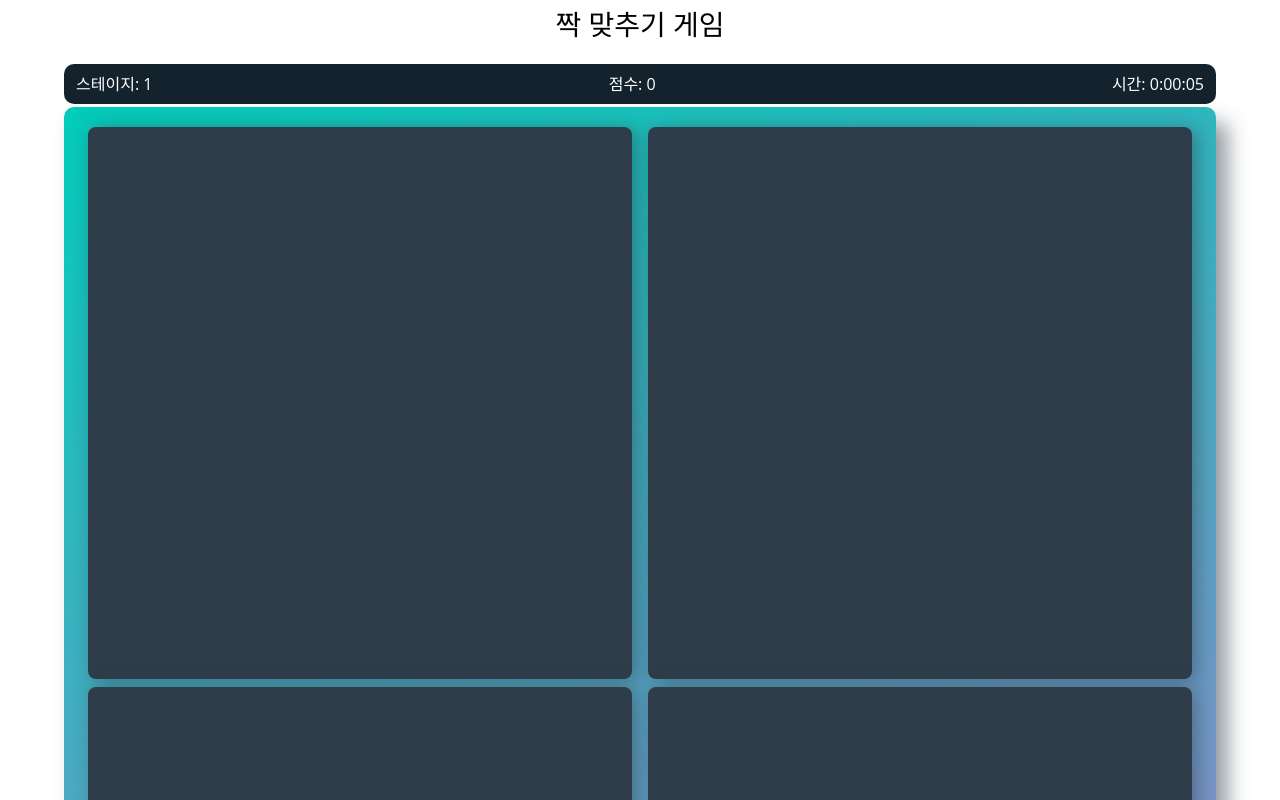
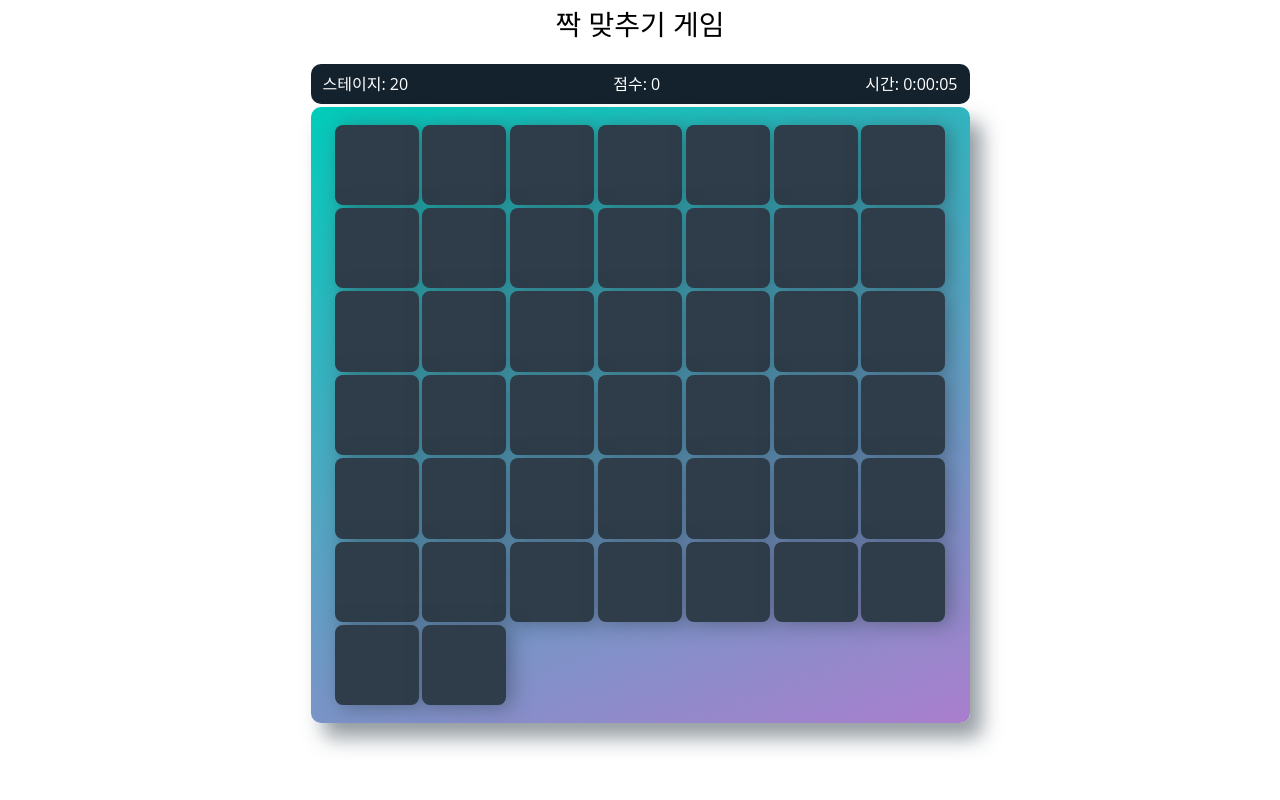
Before and after one commit to danjun-yor/memory-game, a React (Create React App) app: page / in a window 1280 px wide. Shown: the top 800 px of the page. Built offline with nearby package versions, Linux system fonts and the light colour scheme; a web font is replaced by a local one.

Commit message:
반응형

```diff
--- a/package.json
+++ b/package.json
@@ -10,6 +10,7 @@
     "@types/node": "^12.7.9",
     "@types/react": "^16.9.4",
     "@types/react-dom": "^16.9.1",
+    "include-media": "^1.4.9",
     "node-sass": "^4.12.0",
     "normalize.css": "^8.0.1",
     "react": "^16.10.1",
@@ -39,6 +40,7 @@
     ]
   },
   "devDependencies": {
-    "@types/node-sass": "^4.11.0"
+    "@types/node-sass": "^4.11.0",
+    "sass-loader": "^8.0.0"
   }
 }
--- a/src/App.tsx
+++ b/src/App.tsx
@@ -10,7 +10,7 @@ interface State {}
 
 export default class App extends Component<Props, State> {
   state = {
-    stage: 1,
+    stage: 20,
     score: 0,
     time: 0
   };
--- a/src/Components/Deck/index.tsx
+++ b/src/Components/Deck/index.tsx
@@ -138,14 +138,14 @@ export default class Deck extends Component<Props, State> {
   };
 
   getMapSize() {
-    return (this.props.stage + 1) * 2 ===
-      Math.pow(Math.floor(Math.sqrt((this.props.stage + 1) * 2)), 2)
-      ? Math.floor(Math.sqrt((this.props.stage + 1) * 2))
-      : Math.floor(Math.sqrt((this.props.stage + 1) * 2)) + 1;
+    return (this.props.stage + 2) * 2 ===
+      Math.pow(Math.floor(Math.sqrt((this.props.stage + 2) * 2)), 2)
+      ? Math.floor(Math.sqrt((this.props.stage + 2) * 2))
+      : Math.floor(Math.sqrt((this.props.stage + 2) * 2)) + 1;
   }
 
   getNewCards(stage: number, nextGame = false) {
-    const cards = shuffle<IconDefinition>(allIcons).slice(0, stage + 1);
+    const cards = shuffle<IconDefinition>(allIcons).slice(0, stage + 2);
 
     /* ToDo: 카드 갯수가 nxn보다 작으면 나머지 칸을 빈카드로 채움 */
     const mapSize = this.getMapSize();
@@ -252,9 +252,10 @@ export default class Deck extends Component<Props, State> {
     const cards = this.state.cards.slice();
 
     if (isFlipping) return;
+    if (!cards[i]) return;
+    if (!cards[i].card) return;
     if (cards[i].isOpened) return;
     if (cards[i].isChecked) return;
-    if (!cards[i].card) return;
     this.setState({
       isFlipping: true
     });
--- a/src/Components/Deck/styles.scss
+++ b/src/Components/Deck/styles.scss
@@ -1,3 +1,6 @@
+@import "include-media/dist/_include-media.scss";
+@import "../../media.scss";
+
 @mixin card-size($size, $show: false) {
   @if $size >= 6 {
     width: calc((100% / #{$size}) - 0.2rem);
@@ -10,17 +13,32 @@
 
 @mixin card-font-size($size) {
   @if $size == 2 {
-    font-size: 51px;
+    font-size: 60px;
   } @else if $size == 3 {
-    font-size: 51px;
+    font-size: 60px;
   } @else if $size == 4 {
     font-size: 51px;
   } @else if $size == 5 {
-    font-size: 51px;
+    font-size: 41px;
   } @else if $size == 6 {
-    font-size: 20px;
+    font-size: 36px;
   } @else if $size == 7 {
-    font-size: 16px;
+    font-size: 30px;
+  }
+  @include media("<=phone") {
+    @if $size == 2 {
+      font-size: 2.5rem;
+    } @else if $size == 3 {
+      font-size: 2.2rem;
+    } @else if $size == 4 {
+      font-size: 2rem;
+    } @else if $size == 5 {
+      font-size: 1.5rem;
+    } @else if $size == 6 {
+      font-size: 1.2rem;
+    } @else if $size == 7 {
+      font-size: 1.1rem;
+    }
   }
 }
 
@@ -37,6 +55,12 @@
   box-shadow: 12px 15px 20px 0 rgba(46, 61, 73, 0.5);
   width: 90vw;
   height: 90vw;
+  max-width: 659px;
+  max-height: 659px;
+
+  @include media(">tablet") {
+    width: 100%;
+  }
 
   .cards {
     display: flex;
--- /dev/null
+++ b/src/_media.scss
@@ -0,0 +1,6 @@
+$breakpoints: (
+  "mobileS": 320px,
+  "phone": 426px,
+  "tablet": 768px,
+  "desktop": 1024px
+);
--- a/src/styles.scss
+++ b/src/styles.scss
@@ -1,3 +1,6 @@
+@import "include-media/dist/_include-media.scss";
+@import "./media.scss";
+
 @font-face {
   font-family: "HangeulNuri-Bold";
   src: url("https://cdn.jsdelivr.net/gh/projectnoonnu/noonfonts_three@1.0/HangeulNuri-Bold.woff")
@@ -34,6 +37,12 @@ main {
   align-items: center;
   flex-direction: column;
   padding: 1rem;
+
+  @include media(">tablet") {
+    width: 691px;
+    height: 691px;
+    margin: 0 auto;
+  }
 }
 
 header {
@@ -48,6 +57,7 @@ header {
 }
 
 .score-panel {
+  max-width: 659px;
   width: 90vw;
   display: flex;
   justify-content: space-between;
@@ -57,4 +67,8 @@ header {
   border-radius: 10px;
   padding: 12px;
   margin-bottom: 3px;
+
+  @include media(">tablet") {
+    width: 100%;
+  }
 }
```
Also changed, not shown: 1 other file (tests, documents, lock files or other folders).
